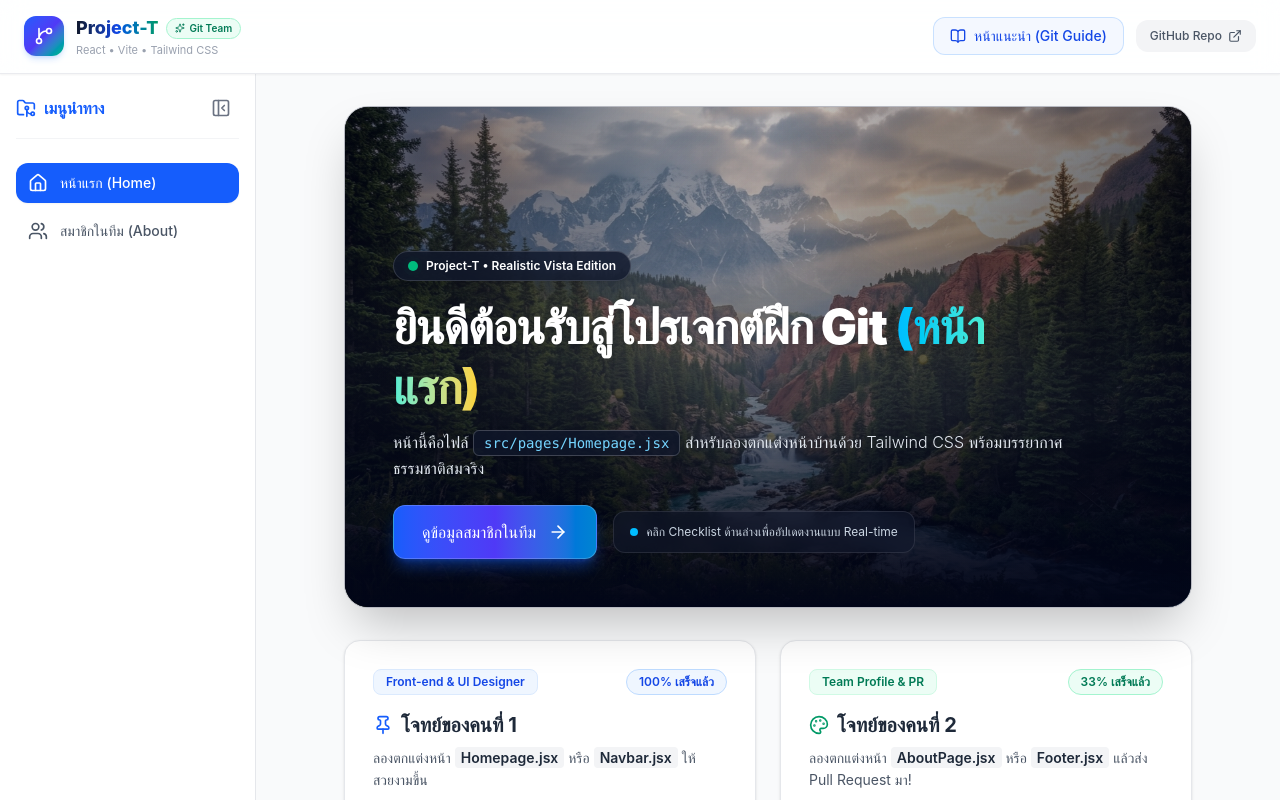
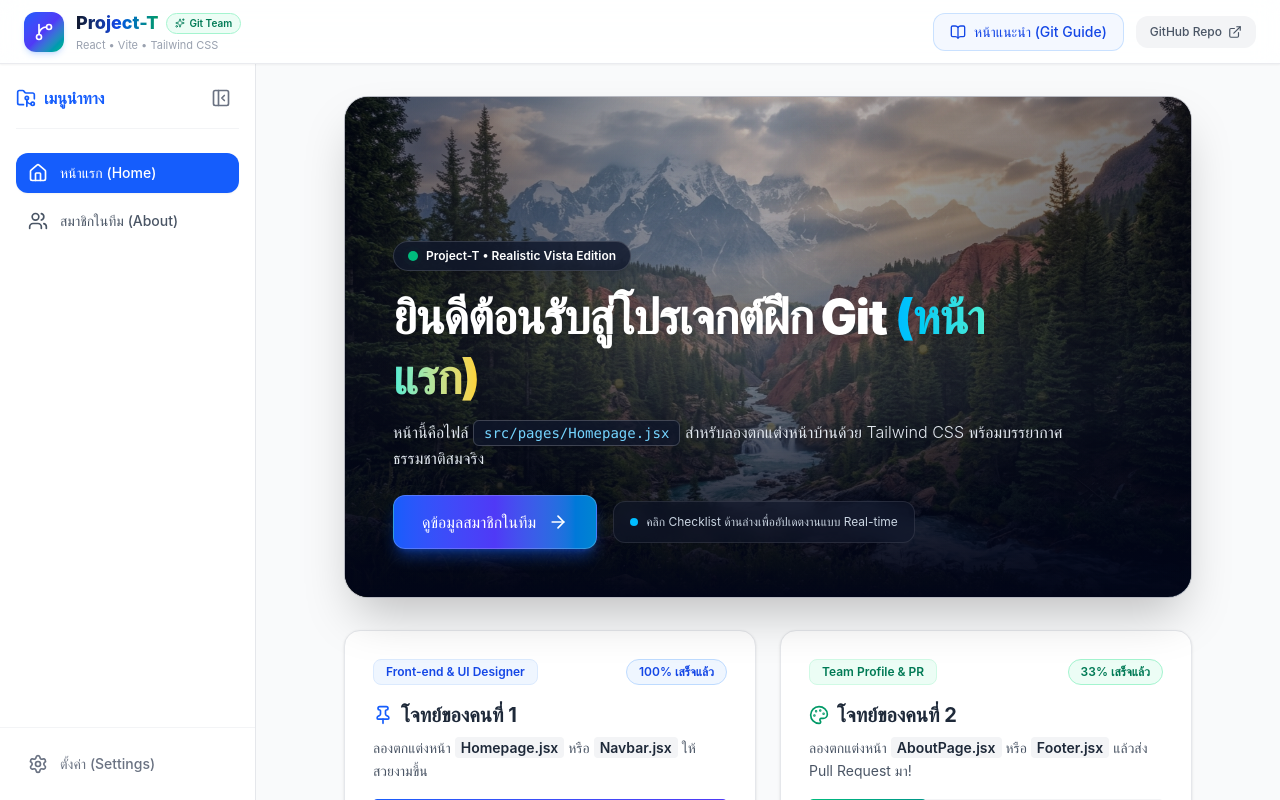
Before and after one commit to firstphethay11/Project-T, a React (Vite) app in the folder frontend/: page / in a window 1280 px wide. Shown: the top 800 px of the page. Built offline with nearby package versions, Linux system fonts and the light colour scheme.

Commit message:
แก้ไข aside

```diff
--- a/frontend/src/components/Aside.jsx
+++ b/frontend/src/components/Aside.jsx
@@ -19,7 +19,7 @@ function Aside({ currentPage, setCurrentPage }) {
 
   return (
     <aside
-      className={`bg-white border-r border-gray-200 flex flex-col justify-between transition-all duration-300 shrink-0 ${
+      className={`sticky top-16 h-[calc(100vh-4rem)] bg-white border-r border-gray-200 flex flex-col justify-between transition-all duration-300 shrink-0 overflow-y-auto ${
         isCollapsed ? 'w-20' : 'w-64'
       }`}
     >
@@ -77,7 +77,7 @@ function Aside({ currentPage, setCurrentPage }) {
         </nav>
       </div>
 
-      {/* ส่วนล่างของ Aside */}
+      {/* ส่วนล่างของ Aside (ติดขอบล่างของหน้าจอพอดี) */}
       <div className="p-4 border-t border-gray-100">
         <button
           title={isCollapsed ? 'ตั้งค่า (Settings)' : ''}
--- a/frontend/src/components/Navbar.jsx
+++ b/frontend/src/components/Navbar.jsx
@@ -2,8 +2,8 @@ import { GitBranch, Sparkles, BookOpen, ExternalLink } from 'lucide-react'
 
 function Navbar({ currentPage, setCurrentPage }) {
   return (
-    <header className="sticky top-0 z-40 bg-white/85 backdrop-blur-md border-b border-gray-200/80 shadow-xs">
-      <div className="max-w-7xl mx-auto px-6 py-3.5 flex items-center justify-between">
+    <header className="sticky top-0 z-40 h-16 bg-white/85 backdrop-blur-md border-b border-gray-200/80 shadow-xs flex items-center">
+      <div className="max-w-7xl w-full mx-auto px-6 flex items-center justify-between">
         {/* โลโก้ + ชื่อโปรเจกต์ (คลิกเพื่อกลับหน้าแรกได้) */}
         <div
           onClick={() => setCurrentPage('home')}
```
